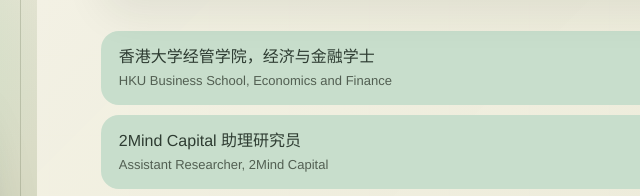
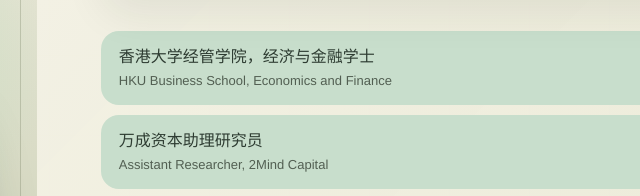
Before and after one commit to liryanyiran-afk/liryanyiran-afk.github.io, a plain HTML site: page index.html in a window 1280 px wide. Shown: the part 10345-10541 px from the top of the page, 431-1071 px from the left. Drawn offline with Linux system fonts and the light colour scheme.

Commit message:
Use Chinese name for Wancheng Capital

```diff
--- a/index.html
+++ b/index.html
@@ -394,7 +394,7 @@
             </div>
             <ul>
               <li><span class="zh">香港大学经管学院，经济与金融学士</span><span class="en">HKU Business School, Economics and Finance</span></li>
-              <li><span class="zh">2Mind Capital 助理研究员</span><span class="en">Assistant Researcher, 2Mind Capital</span></li>
+              <li><span class="zh">万成资本助理研究员</span><span class="en">Assistant Researcher, 2Mind Capital</span></li>
               <li><span class="zh">香港浙江青年会理事</span><span class="en">Director, Hong Kong Zhejiang Youth Association</span></li>
             </ul>
             <details>
```
Also changed, not shown: 1 other file.
